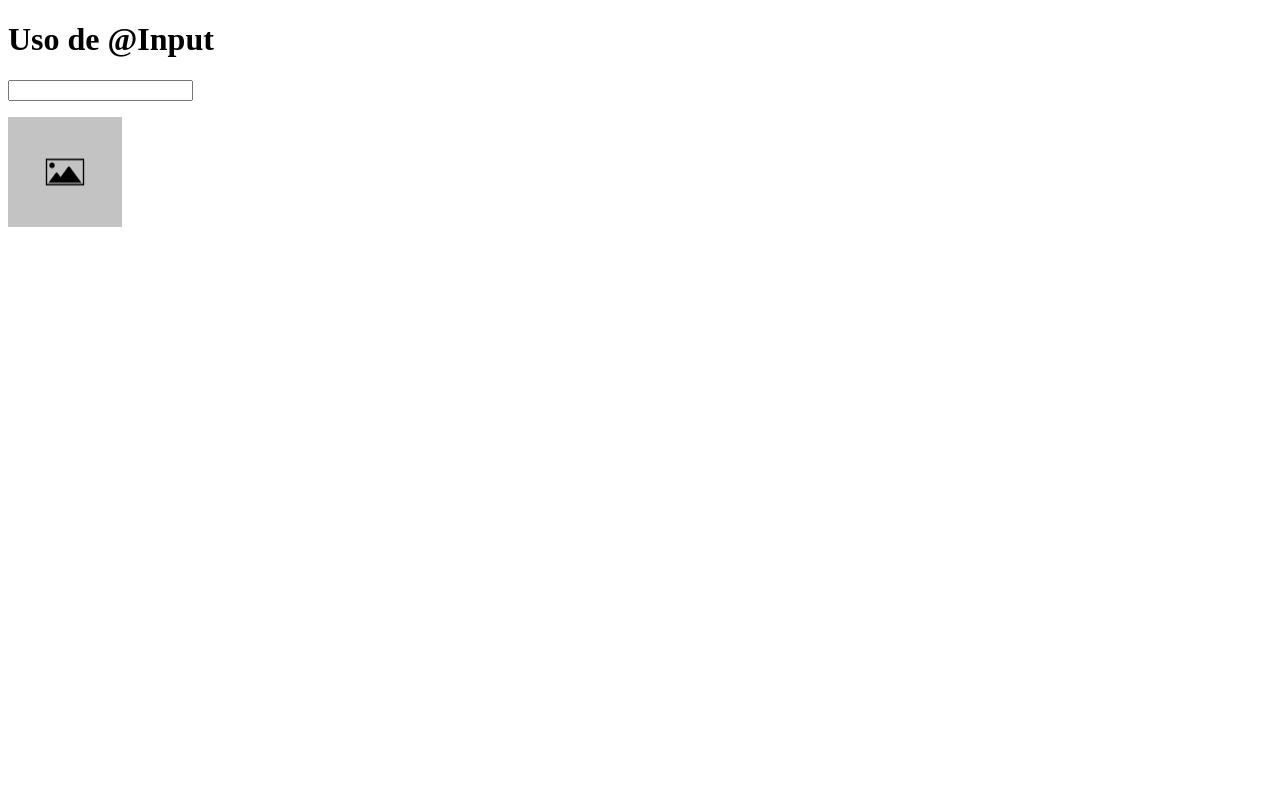
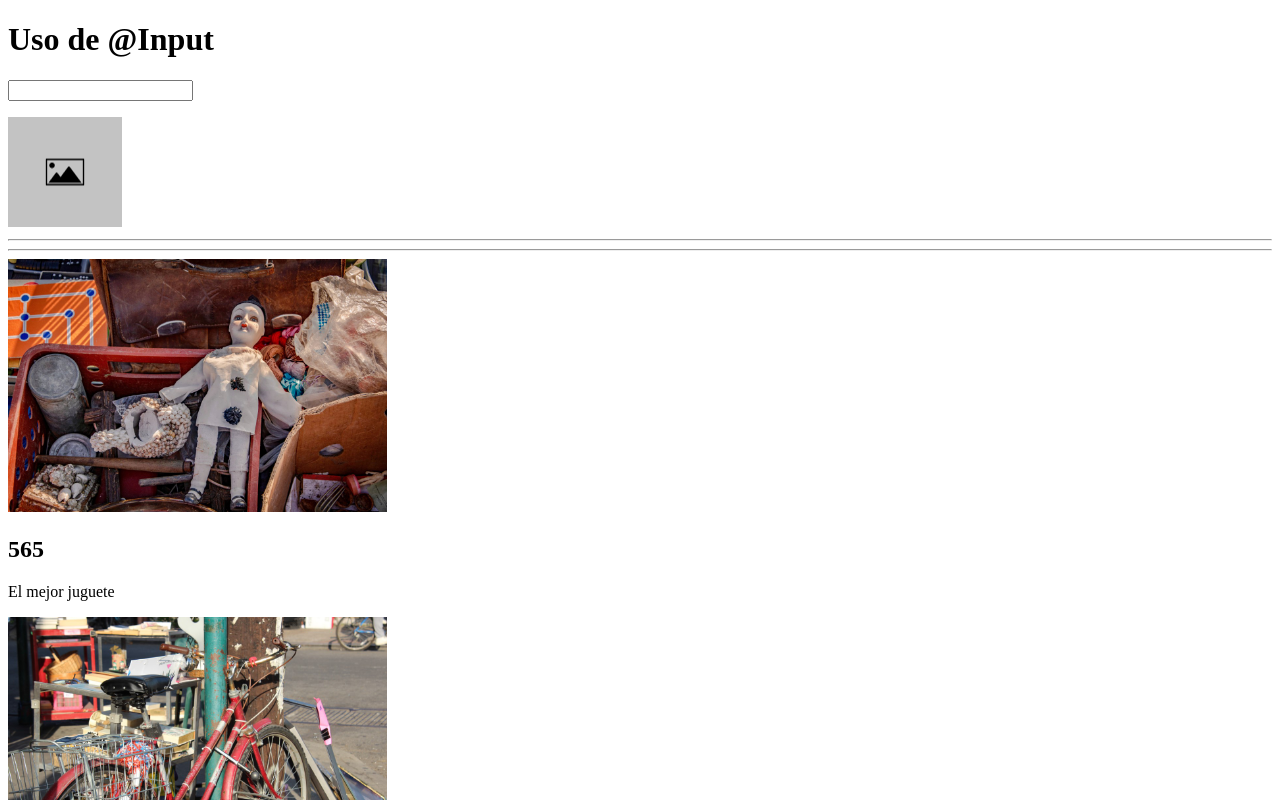
Before and after one commit to afelipelds/angular-my-store, an Angular app: page / in a window 1280 px wide. Shown: the top 800 px of the page. Built offline with nearby package versions, Linux system fonts and the light colour scheme.

Commit message:
Creación de componente product

```diff
--- a/src/app/app.component.html
+++ b/src/app/app.component.html
@@ -13,6 +13,8 @@
 
 <p><input type="text" [(ngModel)]="imgParent" /></p>
 <app-img (loaded)="onImageLoaded($event)" [image]="imgParent"></app-img>
-
+<hr />
+<hr />
+<app-product [product]="product" *ngFor="let product of products"></app-product>
 <!-- --------------------------------------------------------------------------------------------------------------------- -->
 <!-- --------------------------------------------------------------------------------------------------------------------- -->
--- a/src/app/app.component.ts
+++ b/src/app/app.component.ts
@@ -1,5 +1,5 @@
 import { Component } from '@angular/core';
-import { Product } from './product.model';
+import { Product } from './models/product.model';
 
 @Component({
   selector: 'app-root',
@@ -37,32 +37,38 @@ export class AppComponent {
 
   products: Product[] = [
     {
+      id: '1',
       name: 'El mejor juguete',
       price: 565,
       image: './assets/images/toy.jpg',
       category: 'all',
     },
     {
+      id: '2',
       name: 'Bicicleta casi nueva',
       price: 356,
       image: './assets/images/bike.jpg',
     },
     {
+      id: '3',
       name: 'Colleción de albumnes',
       price: 34,
       image: './assets/images/album.jpg',
     },
     {
+      id: '4',
       name: 'Mis libros',
       price: 23,
       image: './assets/images/books.jpg',
     },
     {
+      id: '5',
       name: 'Casa para perro',
       price: 34,
       image: './assets/images/house.jpg',
     },
     {
+      id: '6',
       name: 'Gafas',
       price: 3434,
       image: './assets/images/glasses.jpg',
--- a/src/app/app.module.ts
+++ b/src/app/app.module.ts
@@ -5,9 +5,10 @@ import { FormsModule } from '@angular/forms';
 import { AppRoutingModule } from './app-routing.module';
 import { AppComponent } from './app.component';
 import { ImgComponent } from './components/img/img.component';
+import { ProductComponent } from './components/product/product.component';
 
 @NgModule({
-  declarations: [AppComponent, ImgComponent],
+  declarations: [AppComponent, ImgComponent, ProductComponent],
   imports: [BrowserModule, AppRoutingModule, FormsModule],
   providers: [],
   bootstrap: [AppComponent],
--- /dev/null
+++ b/src/app/components/product/product.component.html
@@ -0,0 +1,5 @@
+<div>
+  <img class="product-image" [src]="product.image" alt="" />
+  <h2>{{ product.price }}</h2>
+  <p>{{ product.name }}</p>
+</div>
--- /dev/null
+++ b/src/app/components/product/product.component.scss
@@ -0,0 +1,3 @@
+.product-image {
+  width: 30%;
+}
--- a/src/app/product.model.ts
+++ b/src/app/models/product.model.ts
@@ -1,4 +1,5 @@
 export interface Product {
+  id: string;
   name: string;
   price: number;
   image: string;
```
Also changed, not shown: src/app/components/product/product.component.ts (added, +13 -0 lines), 1 other file (tests, documents, lock files or other folders).
